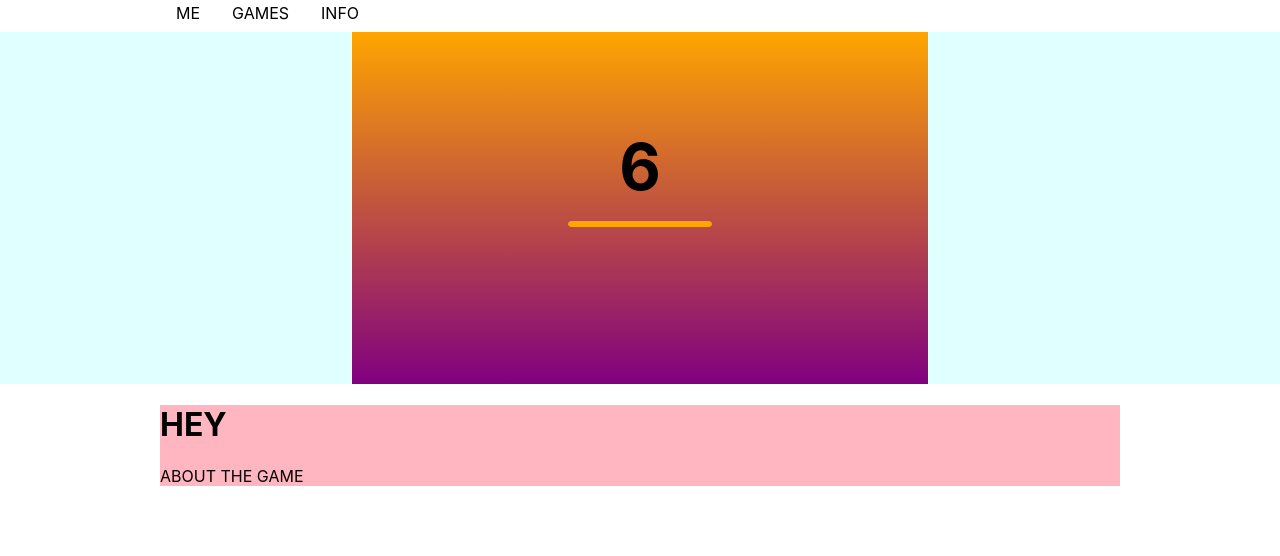
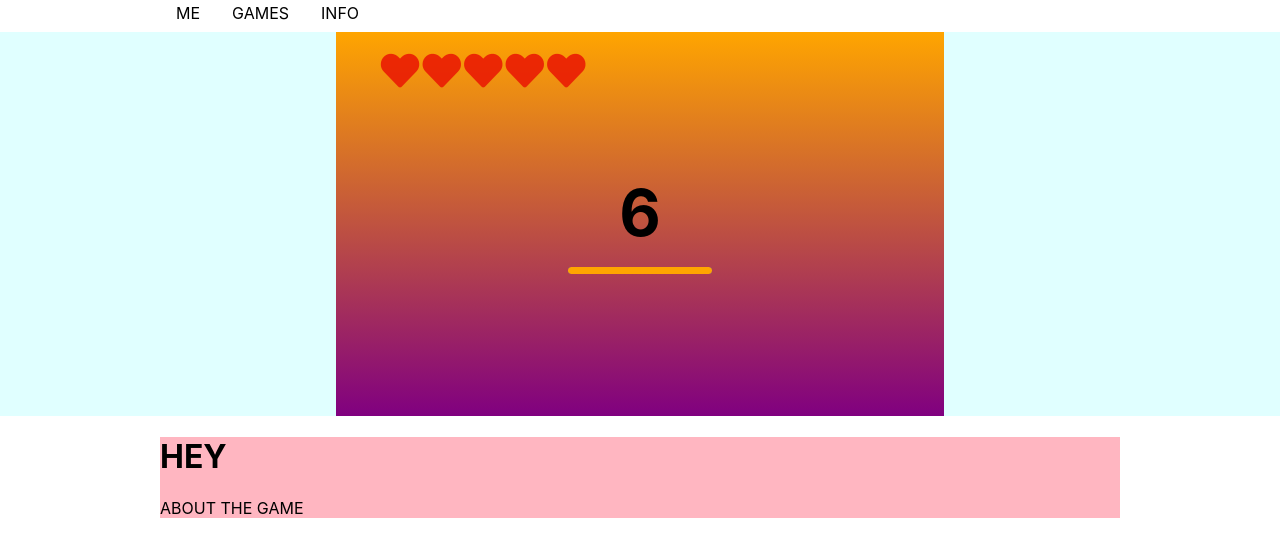
Before and after one commit to kantimam/wordGame-master, a React (Create React App) app in the folder word_game/: page /games/numgame in a window 1280 px wide. Shown: the top 556 px of the page. Built offline with nearby package versions, Linux system fonts and the light colour scheme.

Commit message:
added numgame ui

```diff
--- a/word_game/package.json
+++ b/word_game/package.json
@@ -25,5 +25,6 @@
     "not dead",
     "not ie <= 11",
     "not op_mini all"
-  ]
+  ],
+  "devDependencies": {}
 }
--- a/word_game/public/index.html
+++ b/word_game/public/index.html
@@ -3,7 +3,8 @@
   <head>
     <meta charset="utf-8" />
     <link rel="shortcut icon" href="%PUBLIC_URL%/favicon.ico" />
-    <link rel="stylesheet" href="https://use.fontawesome.com/releases/v5.6.3/css/all.css" integrity="sha384-UHRtZLI+pbxtHCWp1t77Bi1L4ZtiqrqD80Kn4Z8NTSRyMA2Fd33n5dQ8lWUE00s/" crossorigin="anonymous">
+    <link rel="stylesheet" href="https://use.fontawesome.com/releases/v5.9.0/css/all.css">
+    <link rel="stylesheet" href="https://use.fontawesome.com/releases/v5.9.0/css/v4-shims.css">
     <meta
       name="viewport"
       content="width=device-width, initial-scale=1, shrink-to-fit=no"
--- a/word_game/src/numberMem/NumGame.js
+++ b/word_game/src/numberMem/NumGame.js
@@ -1,7 +1,6 @@
 import React, { Component } from 'react'
-import axios from 'axios';
 import NumGameDisp from './NumGameDisp'
-const wordArray=["hello","black","white","nazi","fun","friendship","hell"]
+import './numGame.css'
 
 export default class componentName extends Component {
     constructor(props) {
@@ -19,7 +18,7 @@ export default class componentName extends Component {
 
   render() {
     return (
-      <div className={'fullContainer gradientBackground noUserSelect'}>
+      <div className={'fullContainer gradientBackground noUserSelect moreHeight'}>
         {this.state.running&&<NumGameDisp></NumGameDisp>}
       </div>
     )
--- a/word_game/src/numberMem/NumGameDisp.js
+++ b/word_game/src/numberMem/NumGameDisp.js
@@ -10,7 +10,8 @@ export default class componentName extends Component {
       this.state = {
          number: "",
          showNum: 0,
-         numberEntered: ""
+         numberEntered: "",
+         lifes: 5
       }
     }
 
@@ -32,9 +33,28 @@ export default class componentName extends Component {
   showNum=(time)=>{
     setTimeout(()=>this.setState({showNum:0}),time)
   }
+  displayLifes=()=>{
+    let lifesArray=[]
+    for(let i=0;i<this.state.lifes;i++){
+      lifesArray.push(<i key={`life${i}`} className="fas fa-heart marginRight"/>)
+    }
+    return lifesArray
+  }
+
+
   render() {
+    if(this.state.lifes<1){
+      return (
+        <div id='numGameDisp'>
+
+        </div>
+      )
+    }
     return (
       <div id='numGameDisp'>
+        <div className='wordGameUi'>
+          {this.displayLifes()}
+        </div>
         {this.state.showNum?
         <div>
             <h1 className={'wordEnter'}>{this.state.number}</h1>
@@ -49,7 +69,8 @@ export default class componentName extends Component {
             className={'numInput'}
             value={this.state.numberEntered}
             onChange={(event)=>this.setState({numberEntered:event.target.value})}
-            type='number' placeholder='remember the number?'>
+            type='number'
+            placeholder='remember the number?'>
           </input>
           <input id='numSubmit' className={'roundedButton hoverPush'} type='submit' value='SEND'/>
         </form>}
--- a/word_game/src/numberMem/numGame.css
+++ b/word_game/src/numberMem/numGame.css
@@ -1,5 +1,25 @@
 #numGameDisp{
-    padding-top: 3rem;
+    /* padding-top: 3rem; */
+    height: 100%;
+    display: flex !important;
+    align-items: center;
+    justify-content: center;
+    position: relative;
+}
+
+.wordGameUi{
+    position: absolute;
+    top: 0;
+    font-size: 2.4rem;
+    text-align: left !important;
+    color: rgba(233, 19, 3, 0.849);
+}
+.marginRight{
+    margin-right: 0.2rem;
+}
+.moreHeight{
+    height: 22rem !important;
+    padding: 1rem;
 }
 
 .numInput:focus{
```
